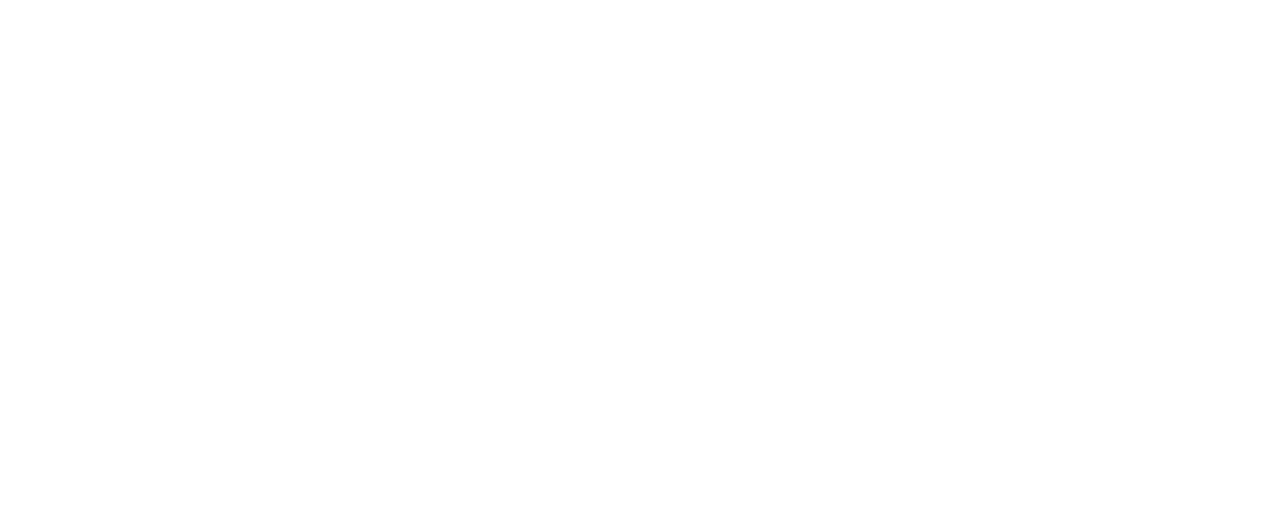
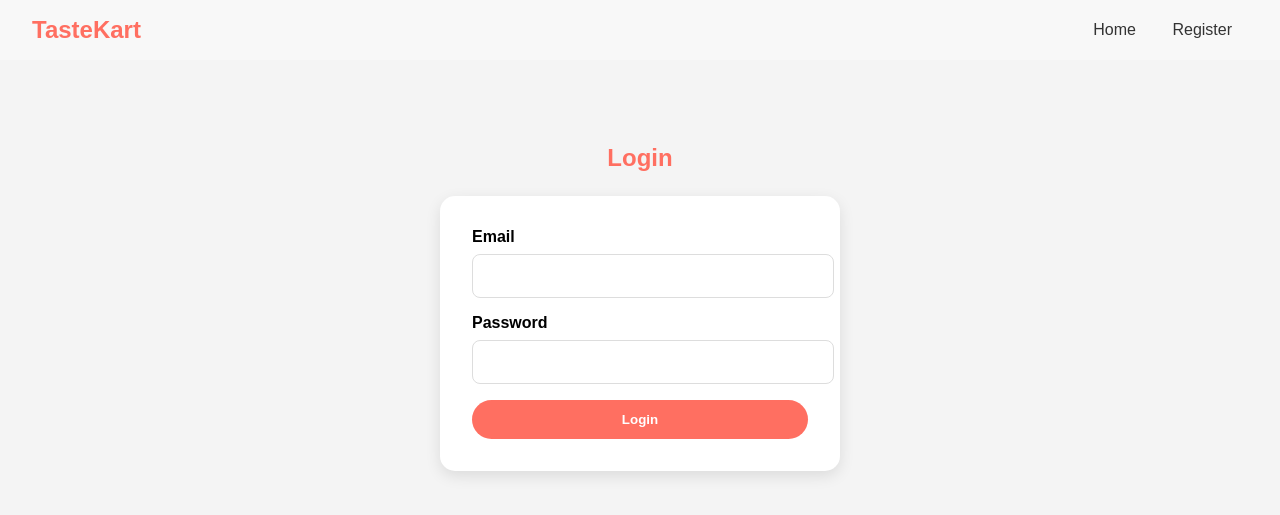
Before and after one commit to tuhin637/TasteKart_website, a PHP site: page /login.html in a window 1280 px wide. Before the commit the part shown is empty. Shown: the top 515 px of the page. Run offline with PHP 8.4, Linux system fonts and the light colour scheme.

Commit message:
register and login part style

```diff
--- a/login.html
+++ b/login.html
@@ -0,0 +1,30 @@
+<!DOCTYPE html>
+<html lang="en">
+<head>
+    <meta charset="UTF-8">
+    <meta name="viewport" content="width=device-width, initial-scale=1.0">
+    <title>Login - TasteKart</title>
+    <link rel="stylesheet" href="style.css">
+
+</head>
+<body>
+    <header>
+        <a href="index.php" class="logo">TasteKart</a>
+        <nav>
+            <a href="index.php">Home</a>
+            <a href="register.php">Register</a>
+        </nav>
+    </header>
+
+    <section class="login-section">
+        <h2 style="text-align: center; margin-bottom: 1.5rem; color: #ff6f61;">Login</h2>
+        <form method="POST" class="login-form">
+            <label for="email">Email</label>
+            <input type="email" id="email" name="email" required>
+            <label for="password">Password</label>
+            <input type="password" id="password" name="password" required>
+            <button type="submit">Login</button>
+        </form>
+    </section>
+</body>
+</html>
--- a/style.css
+++ b/style.css
@@ -175,3 +175,15 @@ header nav a:hover {
     color: red;
     text-align: center;
 }
+
+        .login-section { max-width: 400px; margin: 3rem auto; padding: 1rem; }
+        .login-form { background: #fff; padding: 2rem; border-radius: 15px; box-shadow: 0 5px 15px rgba(0, 0, 0, 0.1); }
+        .login-form label { display: block; font-weight: 600; margin-bottom: 0.5rem; }
+        .login-form input { width: 100%; padding: 0.75rem; margin-bottom: 1rem; border: 1px solid #ddd; border-radius: 8px; font-size: 1rem; }
+        .login-form button { width: 100%; background: #ff6f61; color: white; border: none; padding: 0.75rem; border-radius: 25px; font-weight: 700; cursor: pointer; }
+        .login-form button:hover { background: #e65b50; }
+        .error { color: red; text-align: center; }
+        header { display: flex; justify-content: space-between; align-items: center; padding: 1rem 2rem; background: #f8f8f8; }
+        header .logo { font-size: 1.5rem; font-weight: bold; color: #ff6f61; text-decoration: none; }
+        header nav a { margin-left: 1rem; text-decoration: none; color: #333; font-weight: 500; }
+        header nav a:hover { color: #ff6f61; }
```
